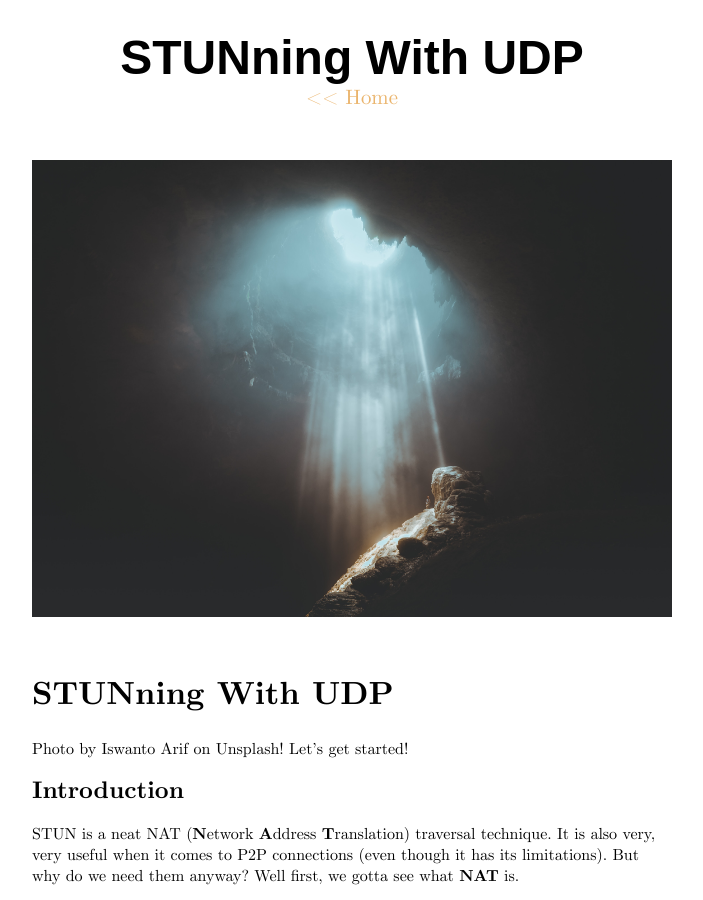
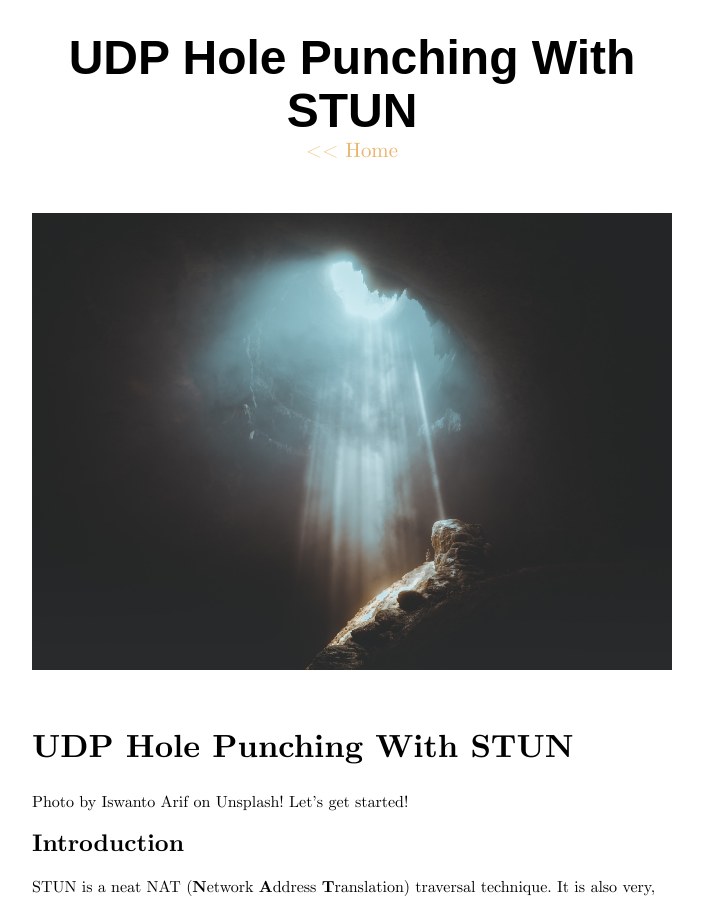
Before and after one commit to 42yeah/EoS, a Jekyll site: the page built from _posts/2020-4-6-stun.md, in a window 1280 px wide and 900 px high. Shown: the whole window, without its empty margins (288-991 px from the left). Built offline with Jekyll 4.4.1, drawn with Linux system fonts in a browser that asks for light colours; a script that is not in the unit is left out.

Commit message:
Changed the title, as it's kinda lame

```diff
--- a/_posts/2020-4-6-stun.md
+++ b/_posts/2020-4-6-stun.md
@@ -1,6 +1,6 @@
 ---
 layout: post
-title: STUNning With UDP
+title: UDP Hole Punching With STUN
 featured: /assets/iswanto-arif-KXtMGheovdw-unsplash.jpg
 ---
 
```
